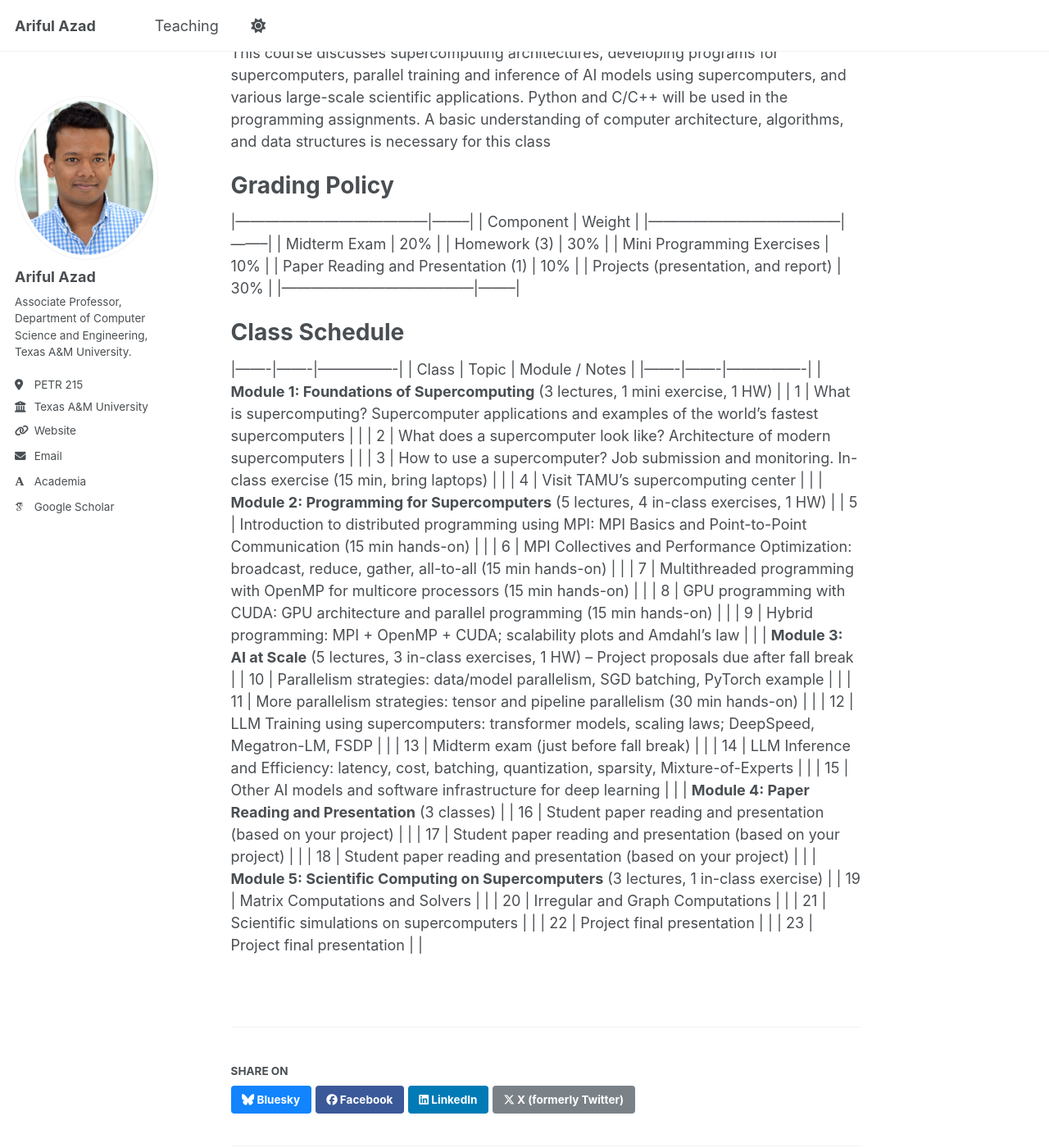
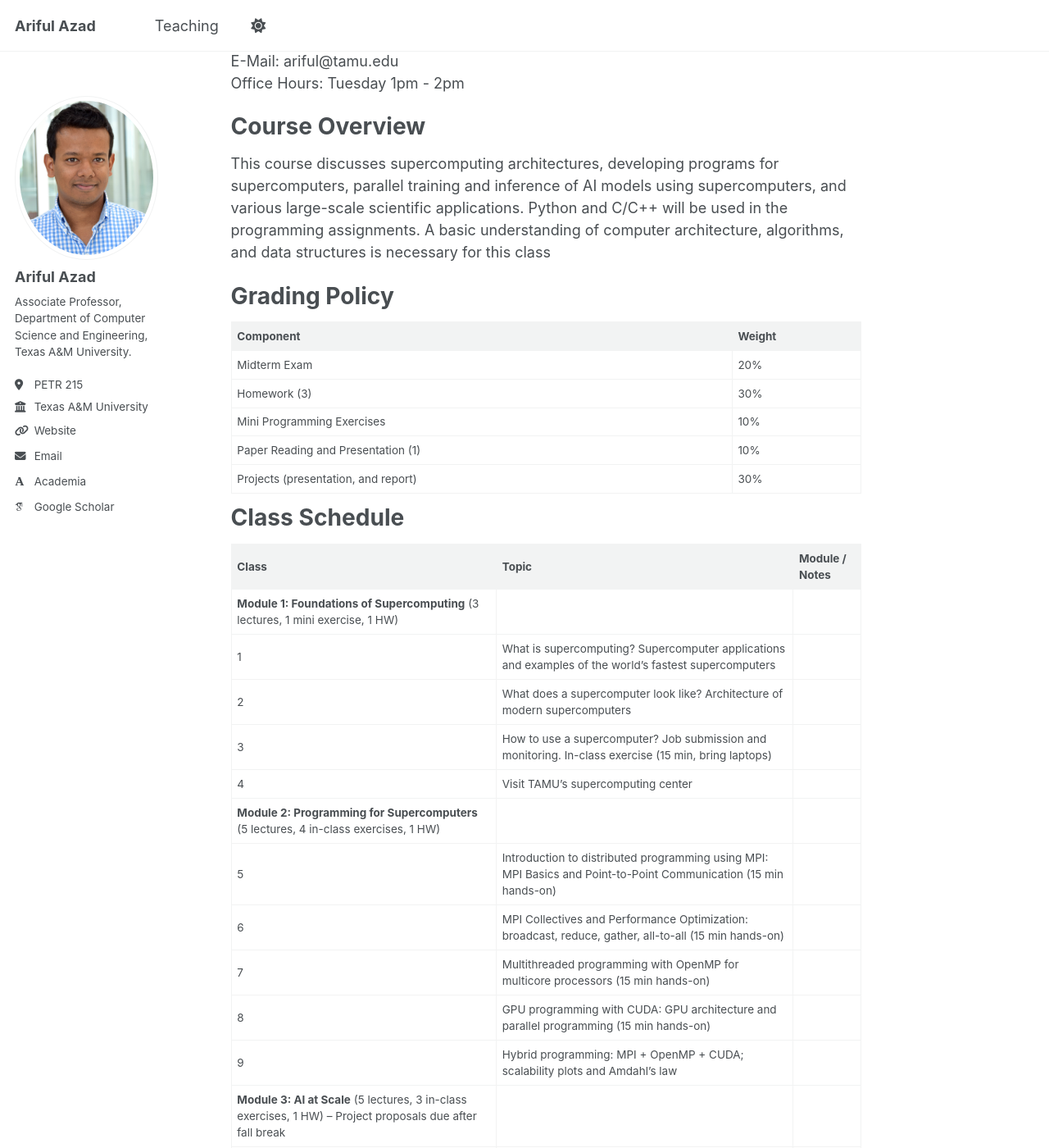
Before and after one commit to arifulazad/arifulazad.github.io, a Jekyll site: the page built from _teaching/CSCE-654-Fall25.md, in a window 1280 px wide and 1400 px high, scrolled down 493 px. Shown: the whole window at 82% size. Built offline with Jekyll 4.4.1, drawn with Linux system fonts in a browser that asks for light colours; some web fonts are replaced; a script that is not in the unit is left out; some of the changed text lies outside the part shown.

Commit message:
Update CSCE-654-Fall25.md

```diff
--- a/_teaching/CSCE-654-Fall25.md
+++ b/_teaching/CSCE-654-Fall25.md
@@ -12,19 +12,19 @@ This is a description of a teaching experience. You can use markdown like any ot
 
 Course Information
 ======
-** CSCE 654: Supercomputing **
-Credit Hours: 	3
-Time:  	Tuesday/Thursday (TR) 2:20-3:25pm
-Location: HRBB 126
+**CSCE 654: Supercomputing**
+Credit Hours: 	3 <br>
+Time:  	Tuesday/Thursday (TR) 2:20-3:25pm <br>
+Location: HRBB 126 <br>
 
 
 Instructor
 ======
-Instructor: Ariful Azad
-Office: PETR 215
-Phone:	979-845-5351
-E-Mail: ariful@tamu.edu
-Office Hours: Tuesday 1pm - 2pm
+Instructor: Ariful Azad <br>
+Office: PETR 215 <br>
+Phone:	979-845-5351 <br>
+E-Mail: ariful@tamu.edu <br>
+Office Hours: Tuesday 1pm - 2pm <br>
 
 
 Course Overview
@@ -33,7 +33,7 @@ This course discusses supercomputing architectures, developing programs for supe
 
 Grading Policy
 ======
-|---------------------------------------|--------|
+
 | Component                             | Weight |
 |---------------------------------------|--------|
 | Midterm Exam                          | 20%    |
@@ -41,12 +41,12 @@ Grading Policy
 | Mini Programming Exercises            | 10%    |
 | Paper Reading and Presentation (1)    | 10%    |
 | Projects (presentation, and report)   | 30%    |
-|---------------------------------------|--------|
+
 
 
 Class Schedule
 ======
-|-------|-------|----------------|
+
 | Class | Topic | Module / Notes |
 |-------|-------|----------------|
 | **Module 1: Foundations of Supercomputing** (3 lectures, 1 mini exercise, 1 HW) |
```
